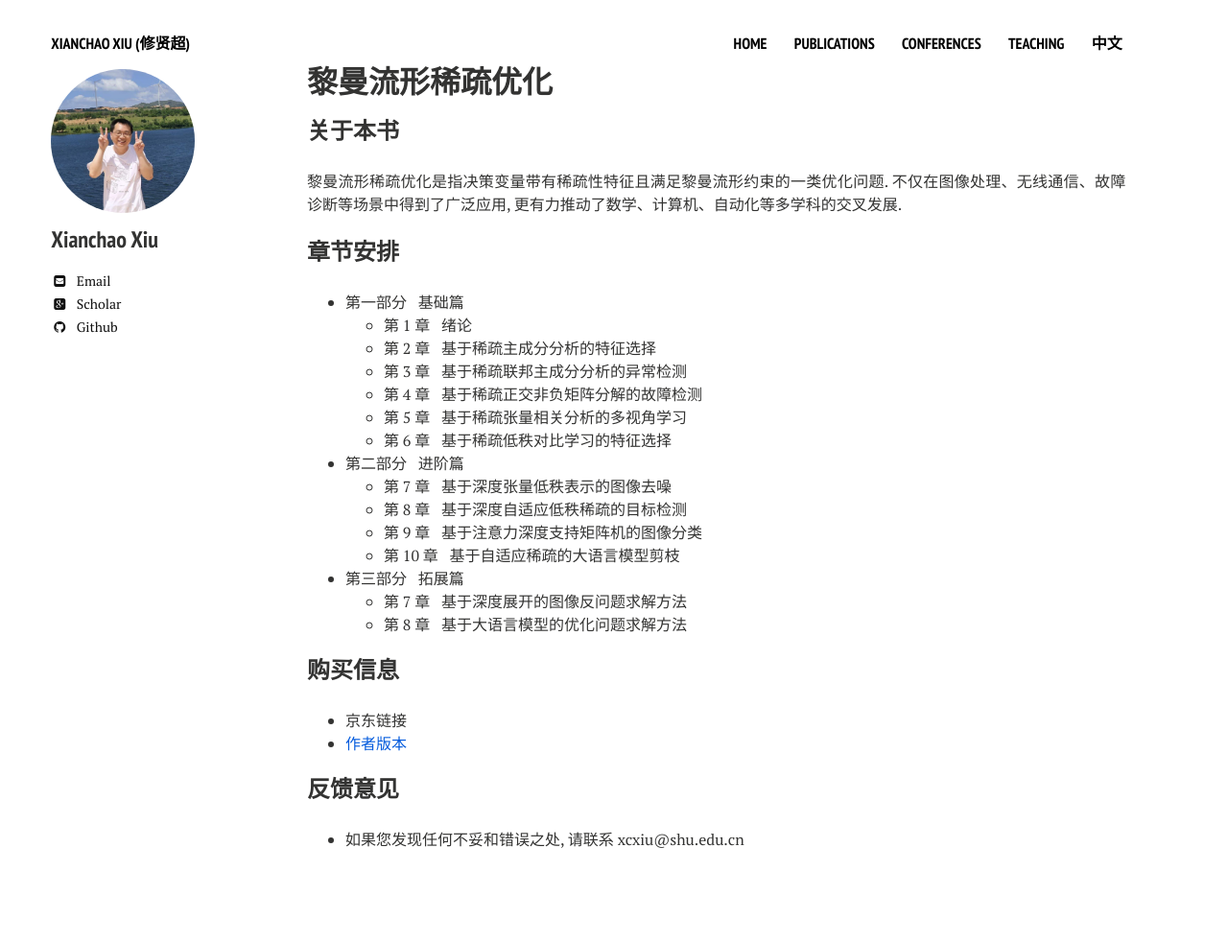
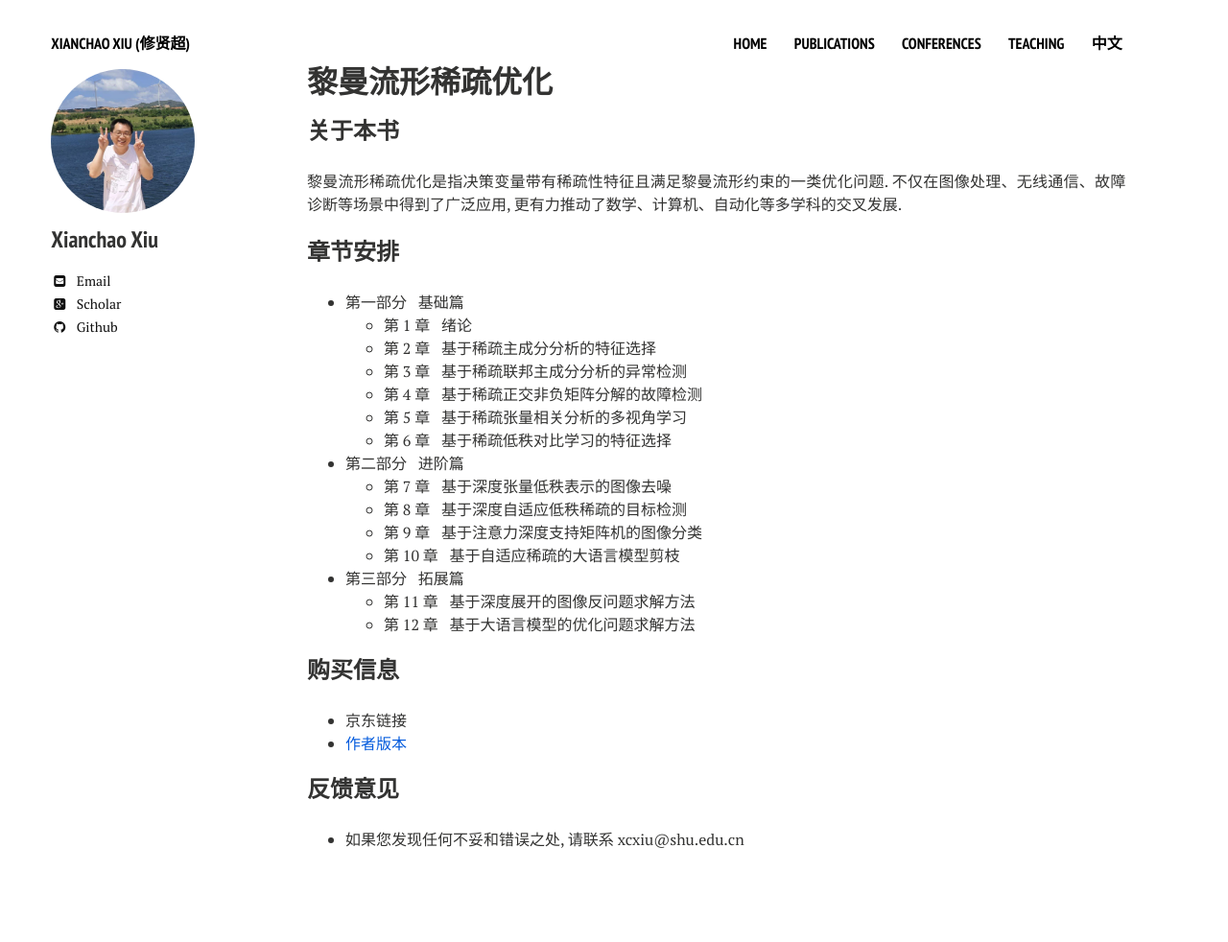
Before and after one commit to xianchaoxiu/xianchaoxiu.github.io, a Jekyll site: the page built from chinese/books/OPT/index.md, in a window 1280 px wide. Shown: the whole page at 96% size. Built offline with Jekyll 4.4.1, drawn with Linux system fonts in a browser that asks for light colours; nearby versions of some CDN libraries.

Commit message:
Update index.md

```diff
--- a/chinese/books/OPT/index.md
+++ b/chinese/books/OPT/index.md
@@ -22,8 +22,8 @@ share: false
   * 第 9 章 &nbsp;  基于注意力深度支持矩阵机的图像分类 <br>
   * 第 10 章 &nbsp;  基于自适应稀疏的大语言模型剪枝 <br>
 * 第三部分 &nbsp;  拓展篇 <br>
-  * 第 7 章 &nbsp;  基于深度展开的图像反问题求解方法 <br>
-  * 第 8 章 &nbsp;  基于大语言模型的优化问题求解方法 <br>
+  * 第 11 章 &nbsp;  基于深度展开的图像反问题求解方法 <br>
+  * 第 12 章 &nbsp;  基于大语言模型的优化问题求解方法 <br>
 
 ### 购买信息
 * 京东链接 <br>
```
